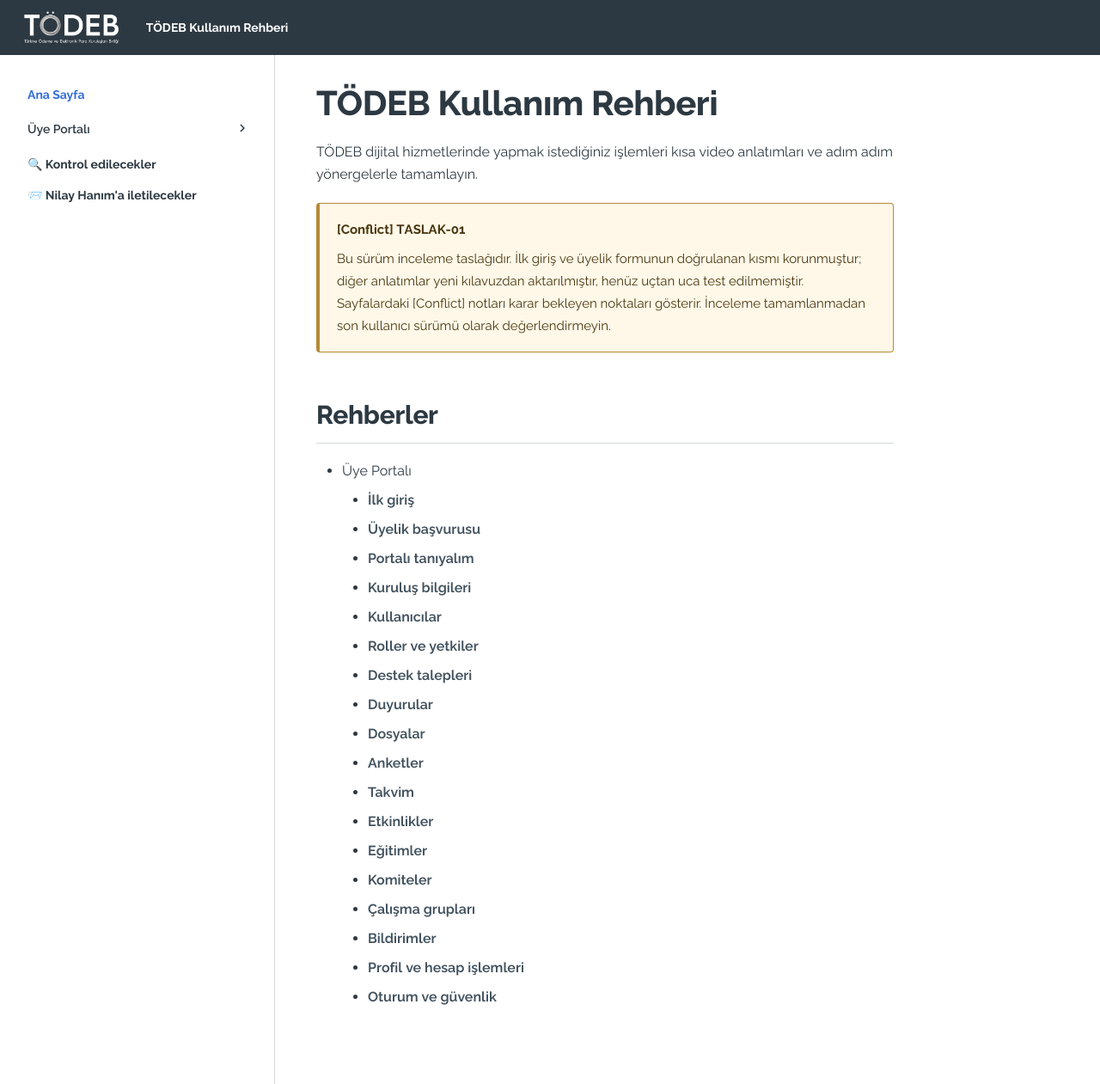
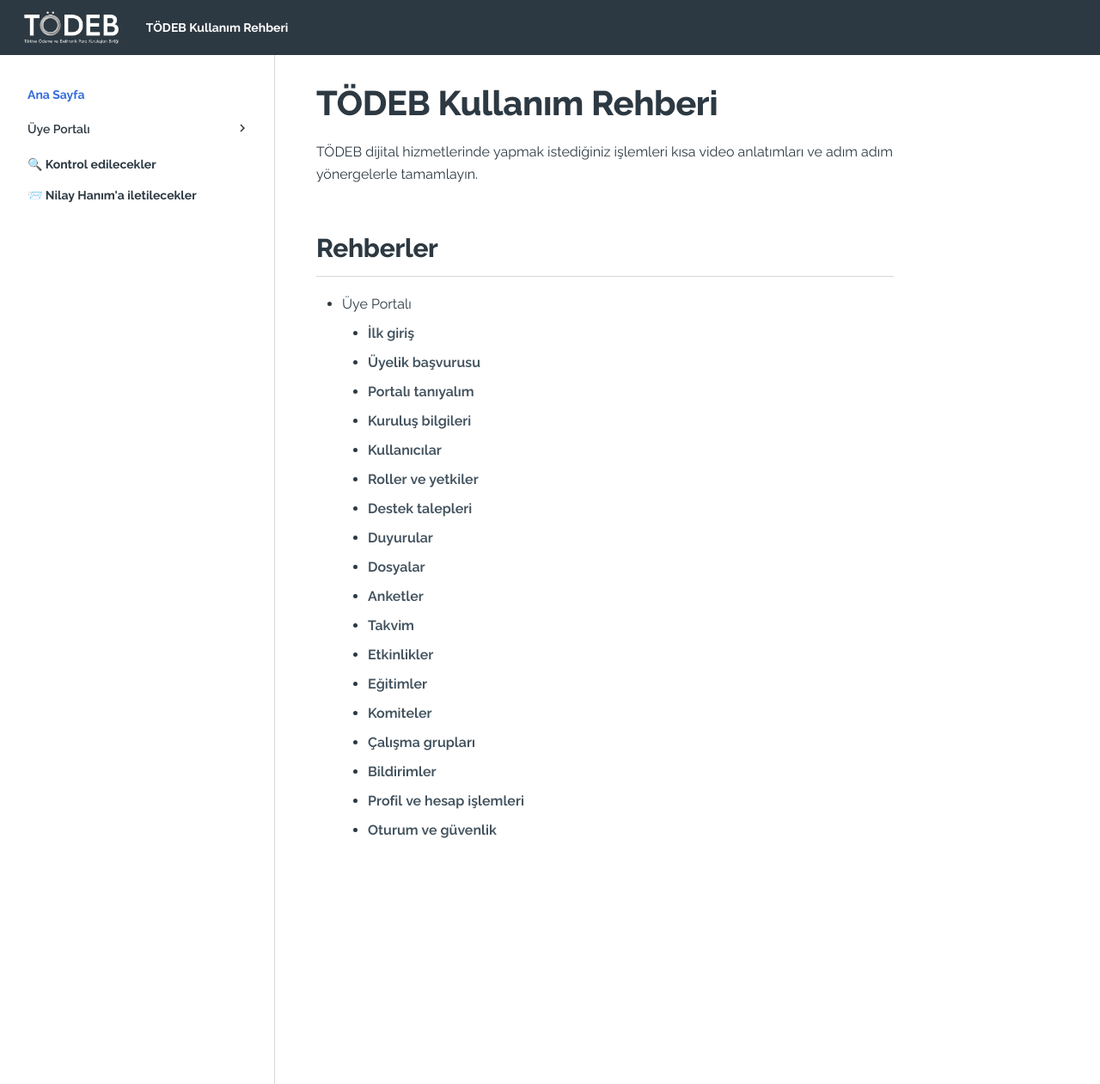
Before and after one commit to alpbayram/todeb-kullanim-rehberi, an MkDocs documentation site: the page built from docs/index.md, in a window 1280 px wide. Shown: the whole page at 86% size. Built offline with MkDocs 1.6.1 and Material for MkDocs 9.7.7, drawn with Linux system fonts in a browser that asks for light colours.

Commit message:
docs: remove draft notice from home page
Co-Authored-By: Claude Sonnet 5.5 <noreply@anthropic.com>

```diff
--- a/docs/index.md
+++ b/docs/index.md
@@ -6,15 +6,6 @@ hide:
 # TÖDEB Kullanım Rehberi
 
 TÖDEB dijital hizmetlerinde yapmak istediğiniz işlemleri kısa video anlatımları ve adım adım yönergelerle tamamlayın.
-
-
-
-<!-- REVIEW:START TASLAK-01 -->
-<div class="review-note" data-review-id="TASLAK-01" role="note">
-<strong>[Conflict] TASLAK-01</strong>
-<p>Bu sürüm inceleme taslağıdır. İlk giriş ve üyelik formunun doğrulanan kısmı korunmuştur; diğer anlatımlar yeni kılavuzdan aktarılmıştır, henüz uçtan uca test edilmemiştir. Sayfalardaki [Conflict] notları karar bekleyen noktaları gösterir. İnceleme tamamlanmadan son kullanıcı sürümü olarak değerlendirmeyin.</p>
-</div>
-<!-- REVIEW:END TASLAK-01 -->
 
 ## Rehberler
 
```
